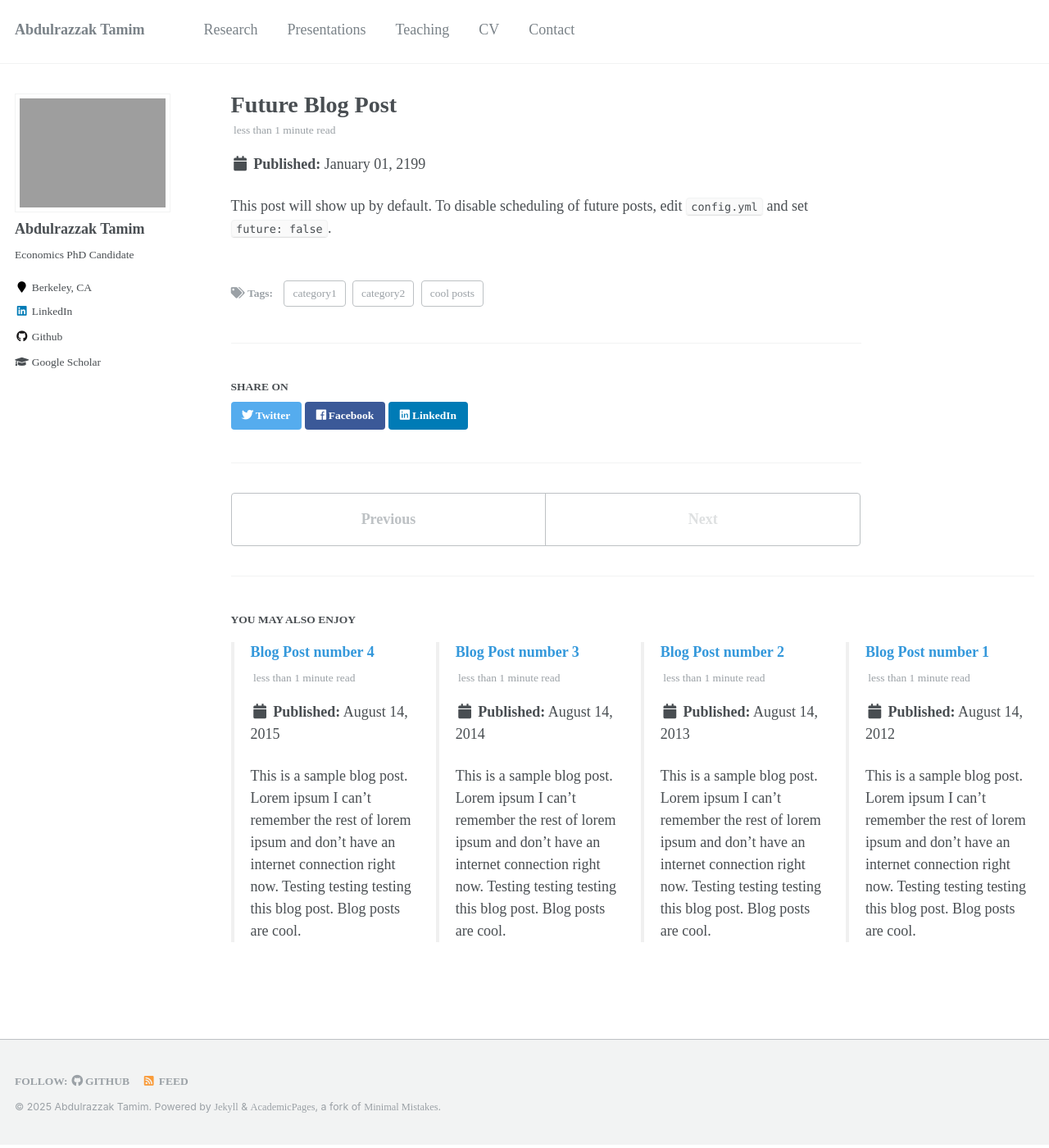
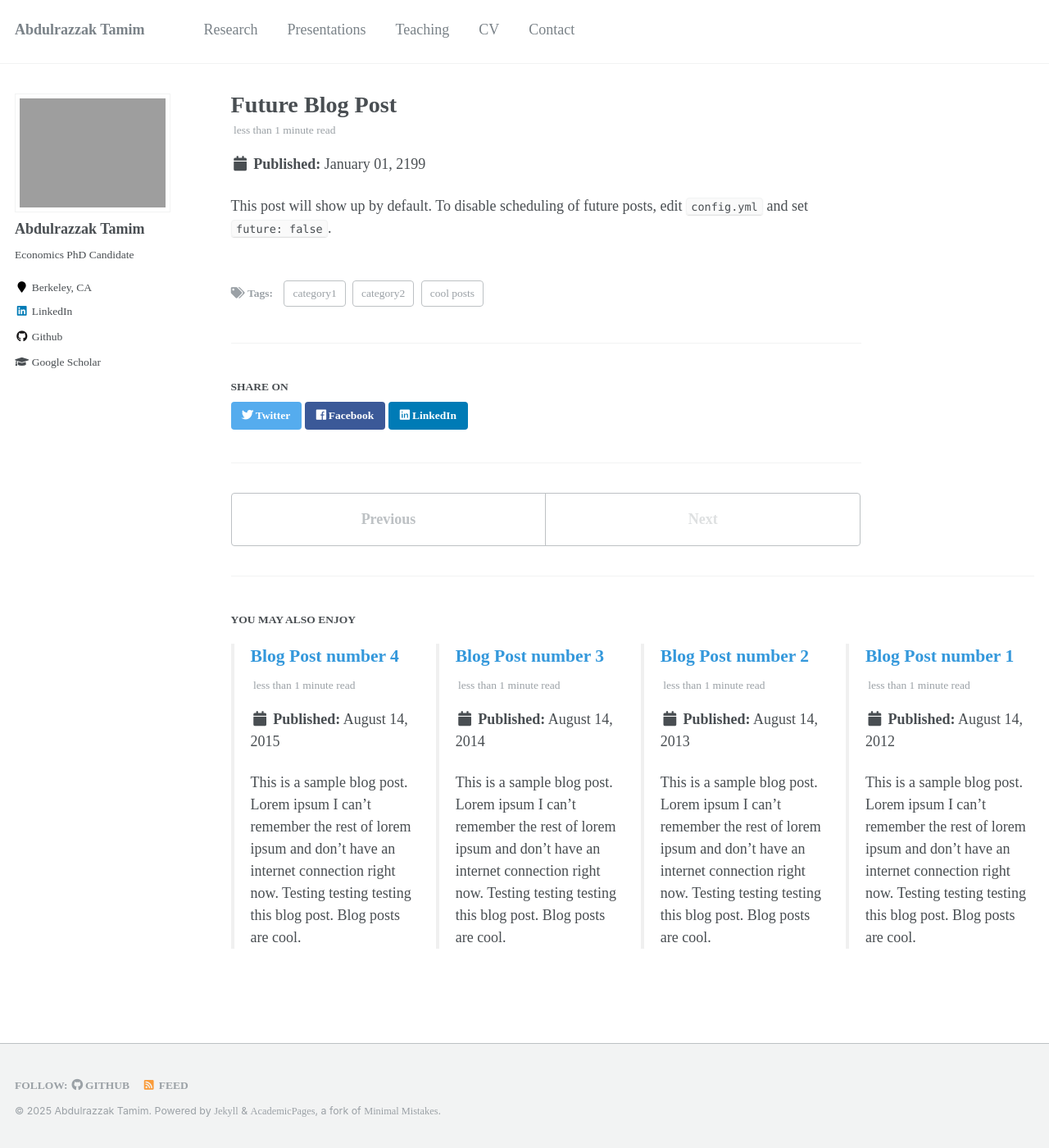
Before and after one commit to AbdulrazzakTamim/abdulrazzaktamim.github.io, a Jekyll site: the page built from _posts/2199-01-01-future-post.md, in a window 1280 px wide and 1400 px high, scrolled down 4 px. Shown: the whole window at 82% size. Built offline with Jekyll 4.4.1, drawn with Linux system fonts in a browser that asks for light colours; comment, search, counter and statistics services are not loaded.

Commit message:
Update main.scss

```diff
--- a/assets/css/main.scss
+++ b/assets/css/main.scss
@@ -122,3 +122,17 @@
 p, li, a {
   font-family: "Times New Roman", Times, serif !important;
 }
+
+
+/* Make section headers larger than paper titles */
+.page__content h2 {
+  font-size: 2em !important;  /* Section headers */
+  font-weight: 700 !important;
+  margin-top: 2em !important;
+  margin-bottom: 1em !important;
+}
+
+.archive__item-title {
+  font-size: 1.2em !important;  /* Paper titles */
+  font-weight: 600 !important;
+}
```
